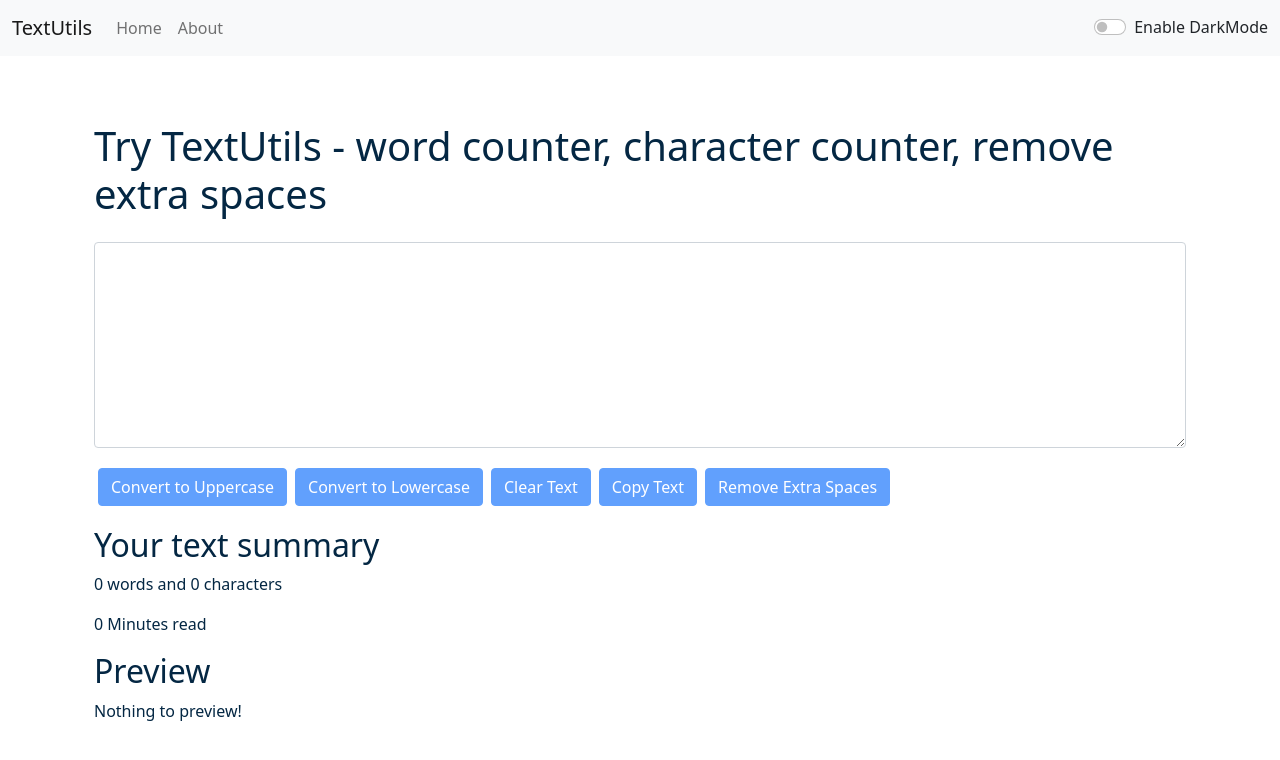
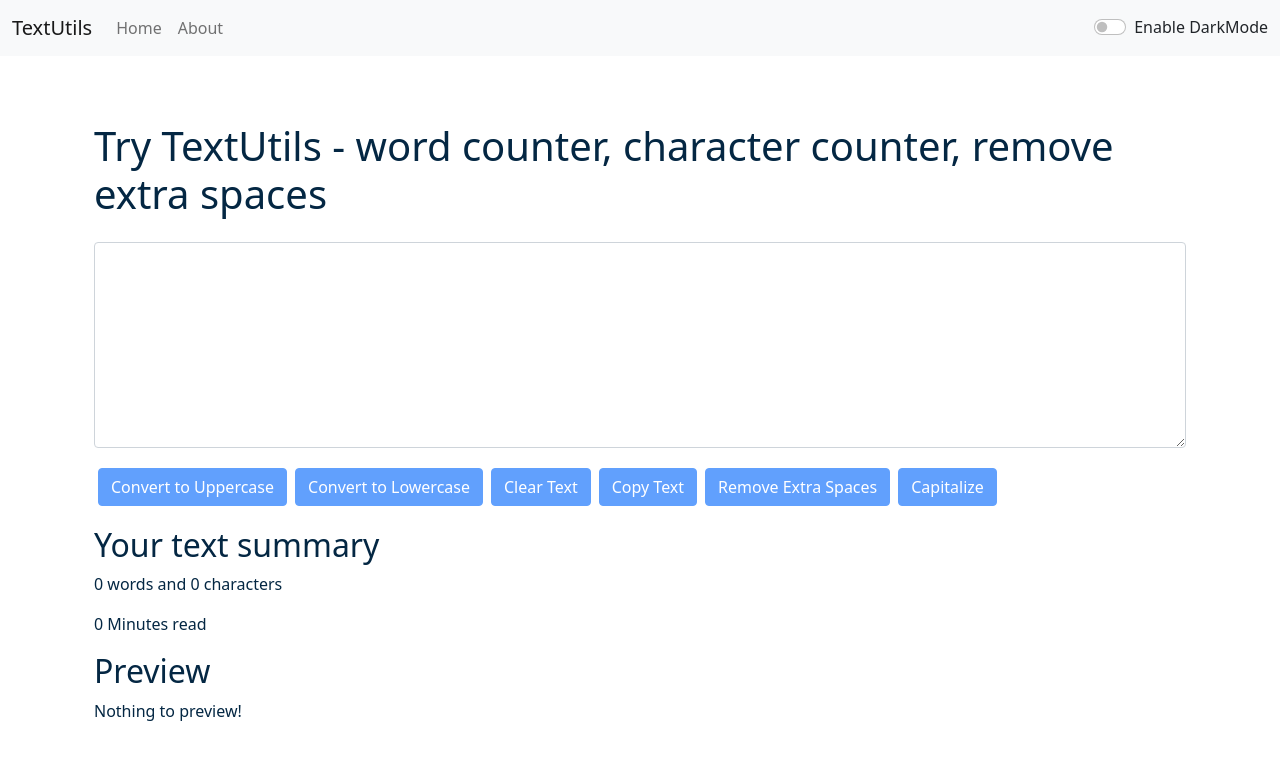
Before and after one commit to prabhat7k/Hactoberfest22, a React (Create React App) app: page / in a window 1280 px wide. Shown: the top 760 px of the page. Built offline with nearby package versions, Linux system fonts and the light colour scheme.

Commit message:
feat: capitalized text functionality added

```diff
--- a/src/components/TextForm.js
+++ b/src/components/TextForm.js
@@ -37,6 +37,15 @@
         props.showAlert("Extra spaces removed!", "success");
     }
 
+    const handleCapitalize = () => {
+        var newText = text.toLowerCase().split(' ');
+        for (var i = 0; i < newText.length; i++) {
+            newText[i] = newText[i].charAt(0).toUpperCase() + newText[i].substring(1);
+        }
+        setText(newText.join(" "));
+        props.showAlert("Capitalized!", "success");
+    }
+
     const [text, setText] = useState('');
     // text = "new text"; // Wrong way to change the state
     // setText("new text"); // Correct way to change the state
@@ -52,6 +61,7 @@
             <button disabled={text.length===0} className="btn btn-primary mx-1 my-1" onClick={handleClearClick}>Clear Text</button>
             <button disabled={text.length===0} className="btn btn-primary mx-1 my-1" onClick={handleCopy}>Copy Text</button>
             <button disabled={text.length===0} className="btn btn-primary mx-1 my-1" onClick={handleExtraSpaces}>Remove Extra Spaces</button>
+            <button disabled={text.length===0} className="btn btn-primary mx-1 my-1" onClick={handleCapitalize}>Capitalize</button>
         </div>
         <div className="container my-3" style={{color: props.mode==='dark'?'white':'#042743'}}>
             <h2>Your text summary</h2>
```
Also changed, not shown: 1 other file (tests, documents, lock files or other folders).
